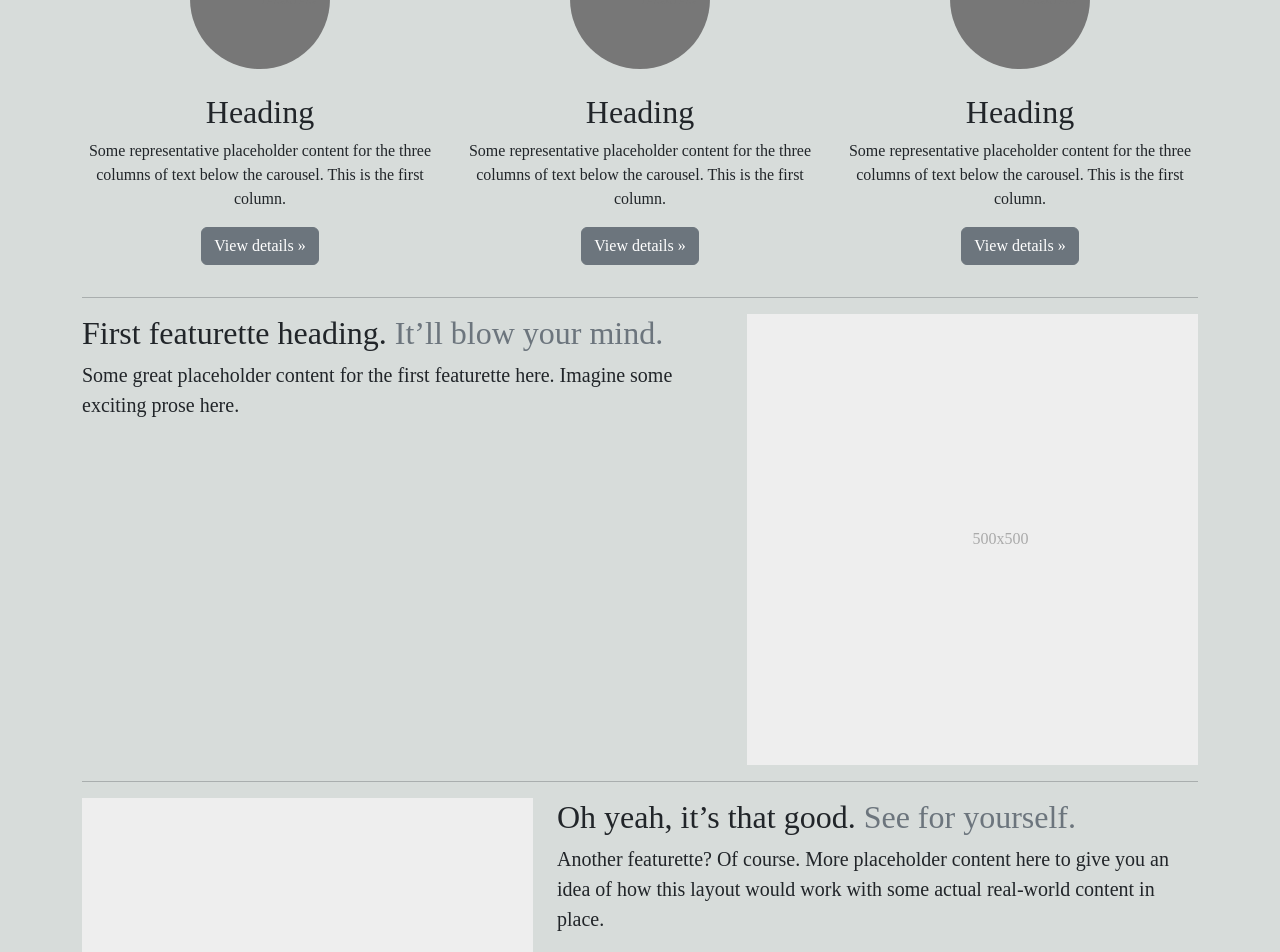
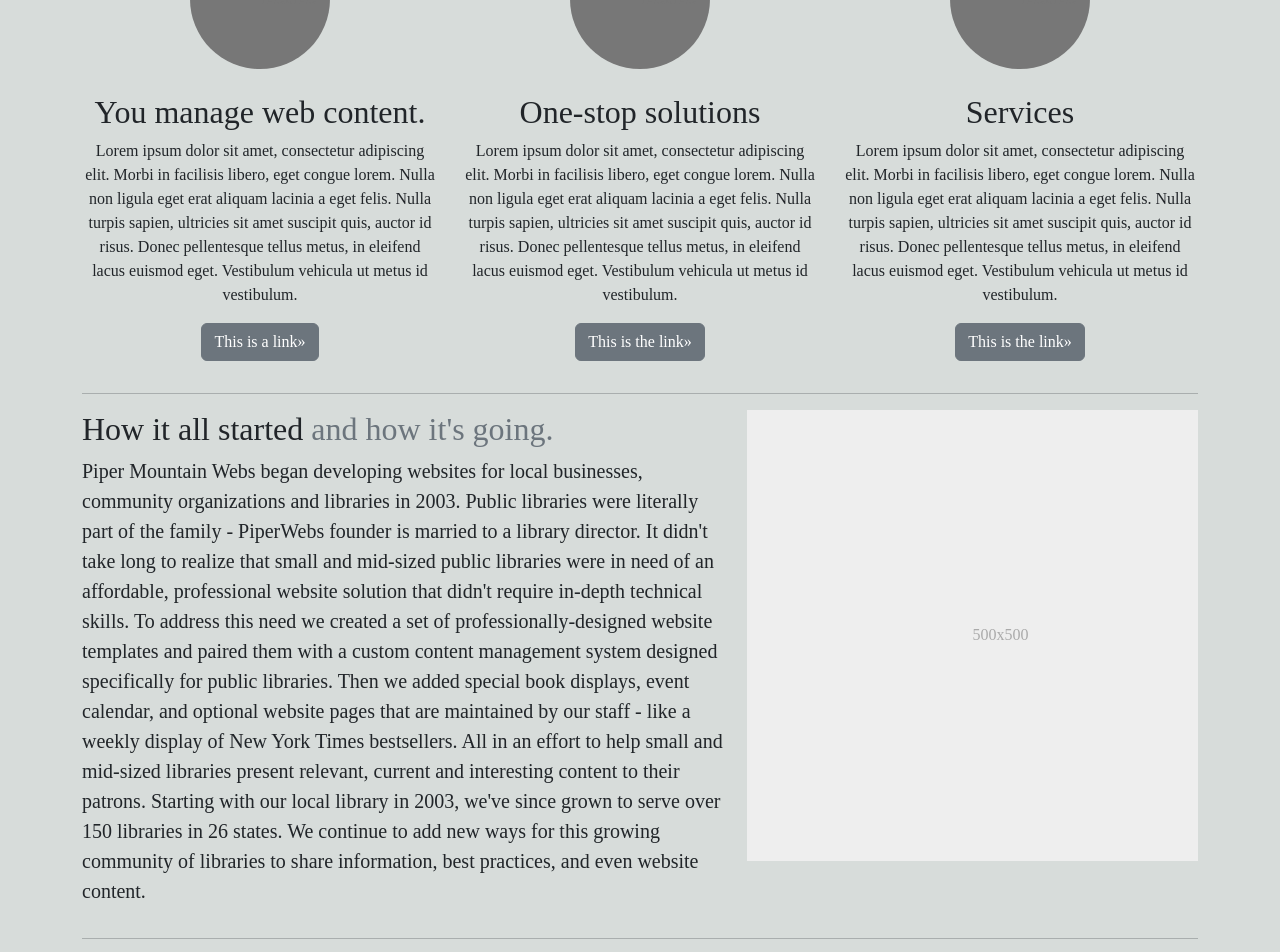
Before and after one commit to jonesopolis/LibraryPublicWebsite, a Next.js app in the folder piper-web/: page / in a window 1280 px wide. Shown: the part 598-1550 px from the top of the page. Built offline with nearby package versions, Linux system fonts and the light colour scheme; a web font is replaced by a local one.

Commit message:
faux content added

```diff
--- a/piper-web/pages/index.js
+++ b/piper-web/pages/index.js
@@ -1,5 +1,6 @@
 import Image from "next/image";
 import mountains from "../img/mountains.jpg";
+import Link from "next/link";
 
 export default function Home() {
   function getCarousel() {
@@ -46,9 +47,31 @@ export default function Home() {
   }
 
   function getCards() {
-    let items = [];
-    for (var i = 0; i < 3; i++) {
-      items.push(
+
+    var models = [
+      {
+        heading: 'You manage web content.',
+        description: `Lorem ipsum dolor sit amet, consectetur adipiscing elit. Morbi in facilisis libero, eget congue lorem. Nulla non ligula eget erat aliquam lacinia a eget felis. Nulla turpis sapien, ultricies sit amet suscipit quis, auctor id risus. Donec pellentesque tellus metus, in eleifend lacus euismod eget. Vestibulum vehicula ut metus id vestibulum. `,
+        linkText: `This is a link`,
+        linkRoute: '/services'
+      },
+      {
+        heading: 'One-stop solutions',
+        description: `Lorem ipsum dolor sit amet, consectetur adipiscing elit. Morbi in facilisis libero, eget congue lorem. Nulla non ligula eget erat aliquam lacinia a eget felis. Nulla turpis sapien, ultricies sit amet suscipit quis, auctor id risus. Donec pellentesque tellus metus, in eleifend lacus euismod eget. Vestibulum vehicula ut metus id vestibulum. `,
+        linkText: 'This is the link',
+        linkRoute: '/services'
+      },
+      {
+        heading: 'Services',
+        description: 'Lorem ipsum dolor sit amet, consectetur adipiscing elit. Morbi in facilisis libero, eget congue lorem. Nulla non ligula eget erat aliquam lacinia a eget felis. Nulla turpis sapien, ultricies sit amet suscipit quis, auctor id risus. Donec pellentesque tellus metus, in eleifend lacus euismod eget. Vestibulum vehicula ut metus id vestibulum.',
+        linkText: 'This is the link',
+        linkRoute: '/services'
+      },
+    ]
+
+    return (
+      <div class="row">
+      {models.map(x =>
         <div className="col-lg-4 text-center">
           <svg className="bd-placeholder-img rounded-circle mb-4" width="140" height="140" xmlns="http://www.w3.org/2000/svg" role="img" aria-label="Placeholder: 140x140" preserveAspectRatio="xMidYMid slice" focusable="false">
             <title>Placeholder</title>
@@ -58,18 +81,19 @@ export default function Home() {
             </text>
           </svg>
 
-          <h2>Heading</h2>
-          <p>Some representative placeholder content for the three columns of text below the carousel. This is the first column.</p>
+          <h2>{x.heading}</h2>
+          <p>{x.description}</p>
           <p>
-            <a className="btn btn-secondary" href="#">
-              View details &raquo;
-            </a>
+            <Link href={x.linkRoute}>
+              <a className="btn btn-secondary" >
+                {x.linkText}&raquo;
+              </a>
+            </Link>
           </p>
         </div>
-      );
-    }
-
-    return <div className="row">{items}</div>;
+      )}
+      </div>
+    );
   }
 
   function getFeatures() {
@@ -85,9 +109,19 @@ export default function Home() {
         <div className="row featurette">
           <div className="col-md-7">
             <h2 className="featurette-heading">
-              First featurette heading. <span className="text-muted">It’ll blow your mind.</span>
+              How it all started <span className="text-muted">and how it's going.</span>
             </h2>
-            <p className="lead">Some great placeholder content for the first featurette here. Imagine some exciting prose here.</p>
+            <p className="lead">Piper Mountain Webs began developing websites for local businesses, community organizations and libraries in 2003.
+
+Public libraries were literally part of the family - PiperWebs founder is married to a library director. It didn't take long to realize that small and mid-sized public libraries were in need of an affordable, professional website solution that didn't require in-depth technical skills.
+
+To address this need we created a set of professionally-designed website templates and paired them with a custom content management system designed specifically for public libraries.
+
+Then we added special book displays, event calendar, and optional website pages that are maintained by our staff - like a weekly display of New York Times bestsellers. All in an effort to help small and mid-sized libraries present relevant, current and interesting content to their patrons.
+
+Starting with our local library in 2003, we've since grown to serve over 150 libraries in 26 states. We continue to add new ways for this growing community of libraries to share information, best practices, and even website content.
+
+</p>
           </div>
           <div className="col-md-5">
             <svg className="bd-placeholder-img bd-placeholder-img-lg featurette-image img-fluid mx-auto" width="500" height="500" xmlns="http://www.w3.org/2000/svg" role="img" aria-label="Placeholder: 500x500" preserveAspectRatio="xMidYMid slice" focusable="false">
@@ -105,9 +139,19 @@ export default function Home() {
         <div className="row featurette">
           <div className="col-md-7 order-md-2">
             <h2 className="featurette-heading">
-              Oh yeah, it’s that good. <span className="text-muted">See for yourself.</span>
+            You're librarians,  <span className="text-muted">not web developers!</span>
             </h2>
-            <p className="lead">Another featurette? Of course. More placeholder content here to give you an idea of how this layout would work with some actual real-world content in place.</p>
+            <p className="lead"> Ok, Maybe you have professional web developers on your staff – and if so, that’s great! But chances are you don’t, and why should you? Small and mid-size public libraries typically don’t have the time or the budget to focus on the technical details of website management.
+
+With PiperWebs you don’t have to.``
+
+All you have to do is manage your site content, and our system makes that task as easy as using a word processor.
+
+If you do run into questions, or just want to talk about new options or features for your site, we’re always just a phone call away.
+
+We work exclusively with public libraries. This means that we may already be familiar with many of the systems and providers that you use. We’ll bring our experience with other libraries and library website best practices to the table – to help you develop an outstanding site for you and your patrons.
+
+With PiperWebs, you don’t NEED web development experience on your staff . You have us!</p>
           </div>
           <div className="col-md-5 order-md-1">
             <svg className="bd-placeholder-img bd-placeholder-img-lg featurette-image img-fluid mx-auto" width="500" height="500" xmlns="http://www.w3.org/2000/svg" role="img" aria-label="Placeholder: 500x500" preserveAspectRatio="xMidYMid slice" focusable="false">
@@ -125,7 +169,7 @@ export default function Home() {
         <div className="row featurette">
           <div className="col-md-7">
             <h2 className="featurette-heading">
-              And lastly, this one. <span className="text-muted">Checkmate.</span>
+              And lastly,<span className="text-muted"> why we are different</span>
             </h2>
             <p className="lead">And yes, this is the last block of representative placeholder content. Again, not really intended to be actually read, simply here to give you a better view of what this would look like with some actual content. Your content.</p>
           </div>
```
Also changed, not shown: 1 other file (tests, documents, lock files or other folders).
